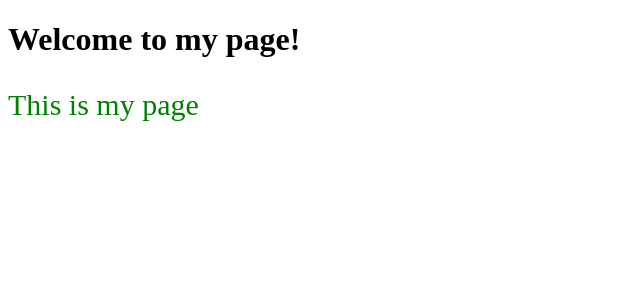
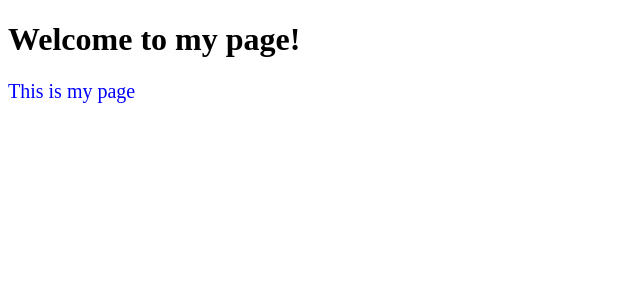
Before and after one commit to MVjaters/d22-2_intro_flask, a Flask app: page /home in a window 1280 px wide. Shown: the part 70-370 px from the top of the page, without its empty margins (0-640 px from the left). Run offline with Flask 2, Linux system fonts and the light colour scheme.

Commit message:
color and font-size

```diff
--- a/static/css/main.css
+++ b/static/css/main.css
@@ -1,4 +1,4 @@
 p {
-  color: green;
-  font-size: 30px;
+  color: blue;
+  font-size: 20px;
 }
```
